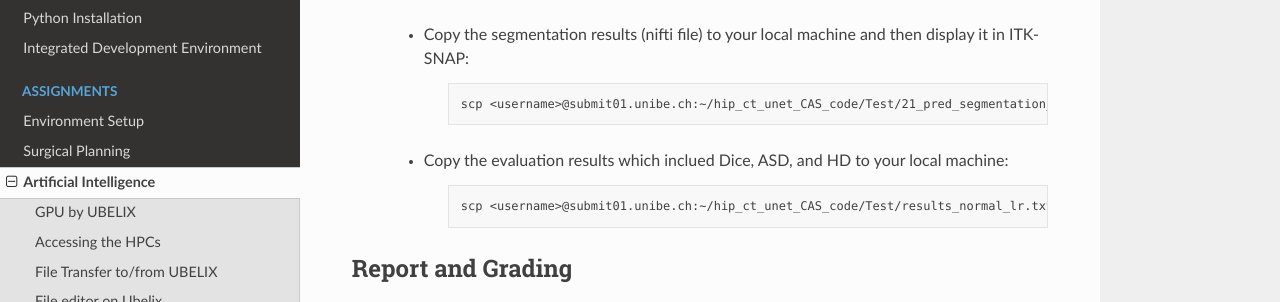
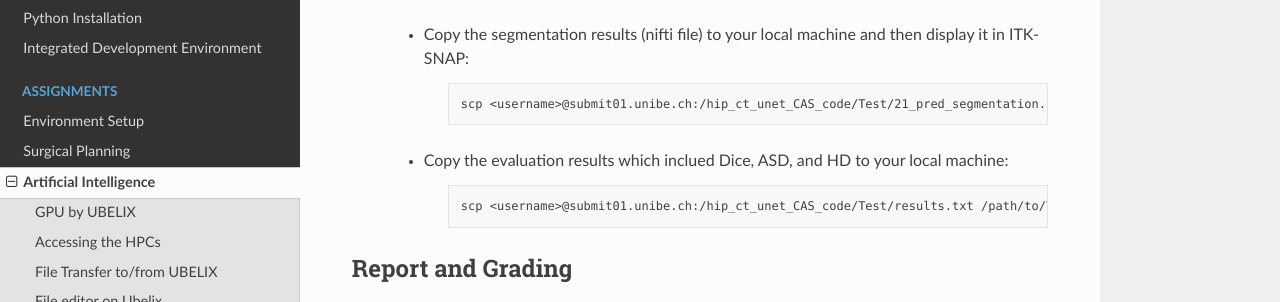
Before and after one commit to persmed/cas-assignment, a Sphinx documentation site: the page built from docs/assignment.ai.rst, in a window 1280 px wide and 900 px high, scrolled down 4742 px. Shown: the part 163-465 px from the top of the window. Built offline with Sphinx 7.4.7 and the Read the Docs theme 2.0.0, drawn with Linux system fonts in a browser that asks for light colours.

Commit message:
Update assignment.ai.rst

```diff
--- a/docs/assignment.ai.rst
+++ b/docs/assignment.ai.rst
@@ -191,13 +191,13 @@ Training U-Net for Semantic Segmentation
 
 		.. code-block:: bash
 
-			scp <username>@submit01.unibe.ch:~/hip_ct_unet_CAS_code/Test/21_pred_segmentation_normal_lr.nii.gz /path/to/21_pred_segmentation_normal_lr.nii.gz
+			scp <username>@submit01.unibe.ch:/hip_ct_unet_CAS_code/Test/21_pred_segmentation.nii.gz /path/to/21_pred_segmentation_normal_lr.nii.gz
 
 	- Copy the evaluation results which inclued Dice, ASD, and HD to your local machine:
 
 		.. code-block:: bash
 
-			scp <username>@submit01.unibe.ch:~/hip_ct_unet_CAS_code/Test/results_normal_lr.txt /path/to/Test/results_normal_lr.txt
+			scp <username>@submit01.unibe.ch:/hip_ct_unet_CAS_code/Test/results.txt /path/to/Test/results_normal_lr.txt
 
 
 Report and Grading
```
